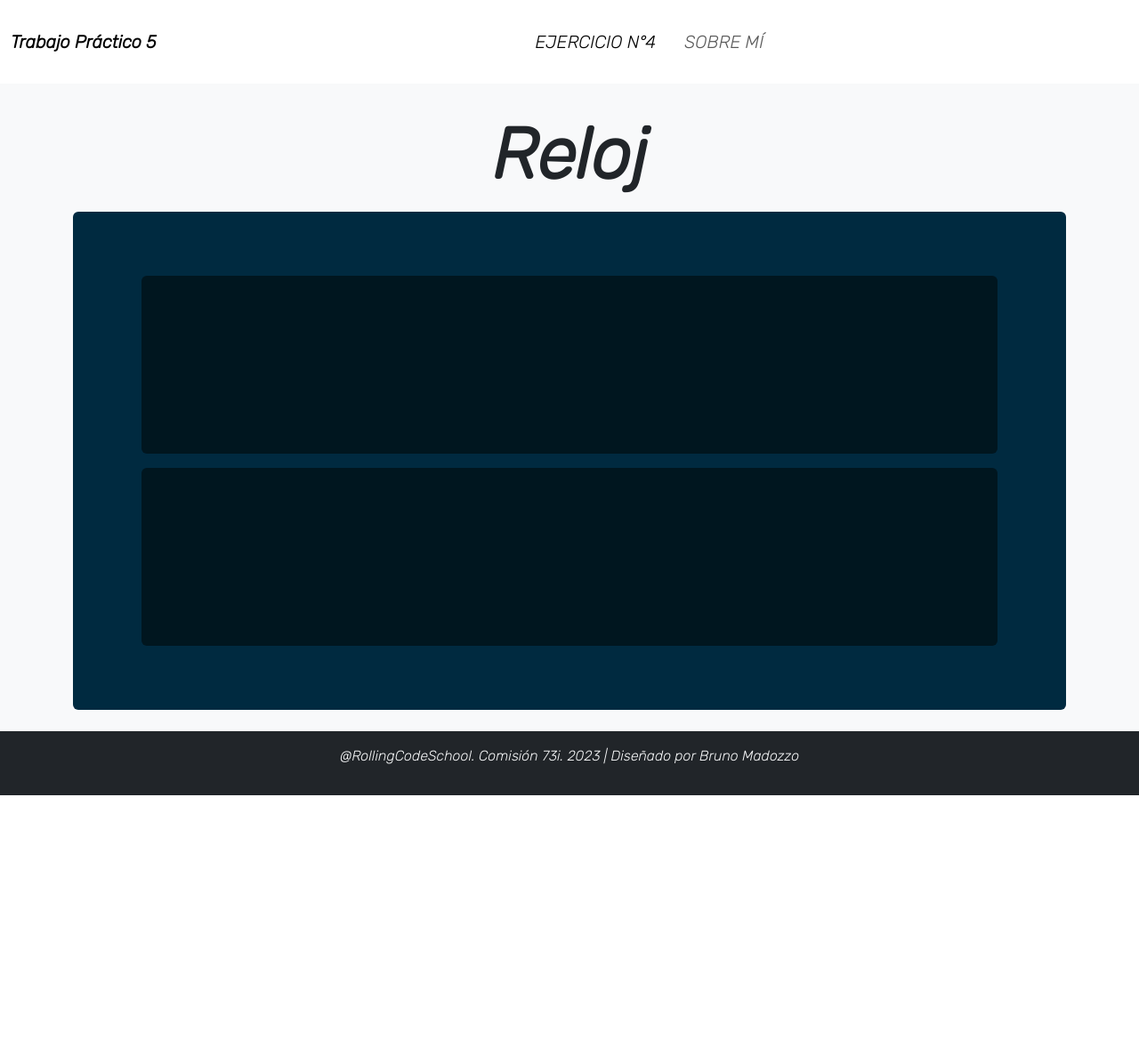
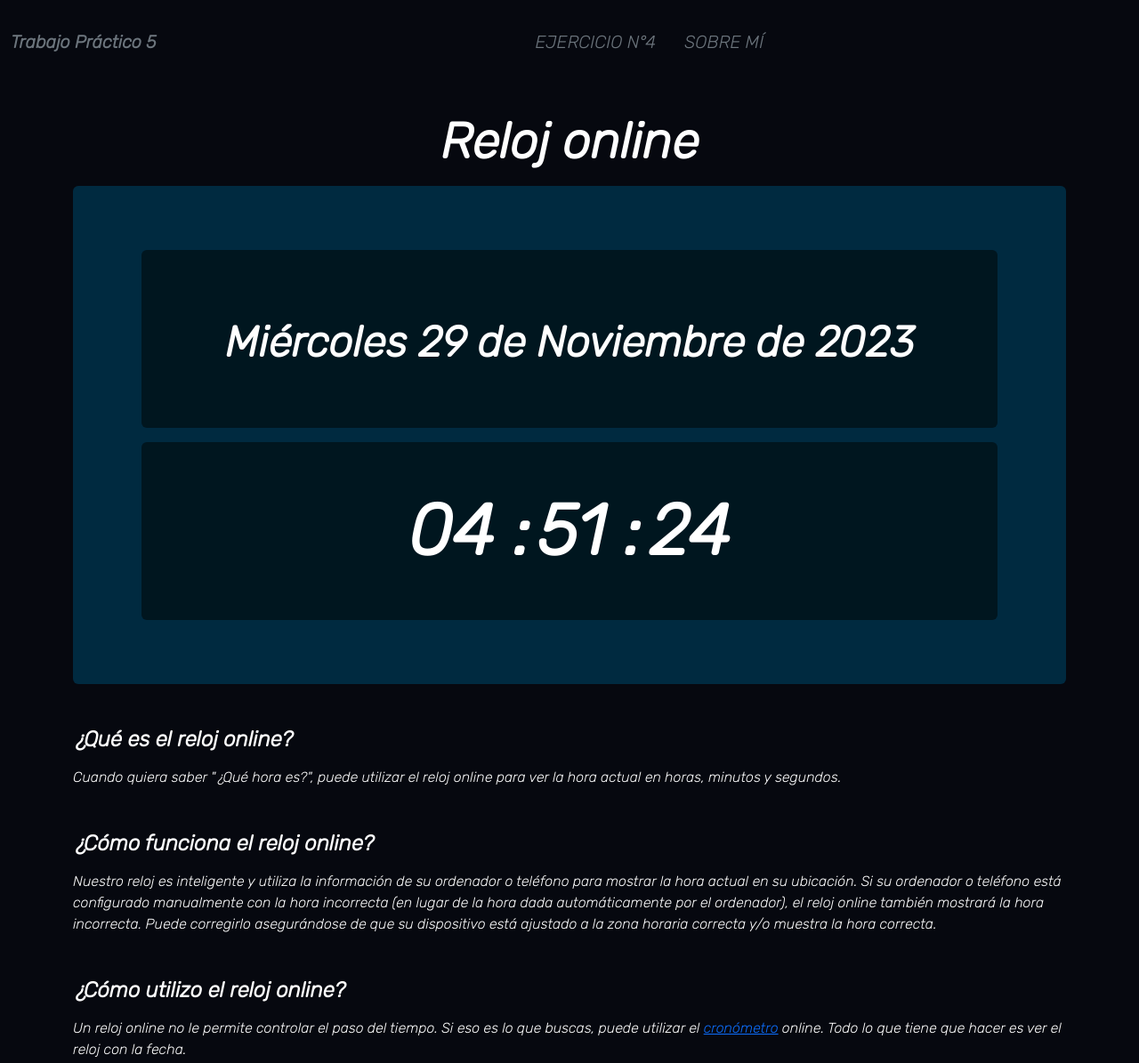
Before and after one commit to brunomry/RELOJ_TP5, a plain HTML site: page index.html in a window 1280 px wide. Shown: the top 1195 px of the page at 89% size. Before the commit the page ends 894 px from the top, so only its background shows below. Drawn offline with nearby package versions, Linux system fonts and the light colour scheme.

Commit message:
Resolucion de ejercicio N°4-TP5-Reloj. Se cambió el color de fondo de la pagina. Se agrego info de reloj

```diff
--- a/CSS/styles.css
+++ b/CSS/styles.css
@@ -3,6 +3,7 @@ body{
   flex-direction: column;
   min-height: 100vh;
   font-family: 'Rubik','Raleway',sans-serif;
+  background: #06080F;
 }
 
 main{
@@ -22,6 +23,10 @@ main{
   background: #00161F;
 }
 
+footer{
+  border: 1px solid ;
+}
+
 @media all and (min-width: 768px){
   .containerReloj{
     height: 35rem;
--- a/JS/ejercicio4-tp5.js
+++ b/JS/ejercicio4-tp5.js
@@ -0,0 +1,75 @@
+const h2 = document.querySelector('h2');
+const h3 = document.querySelector('h3');
+
+const meses = ["Enero", "Febrero", "Marzo", "Abril", "Mayo", "Junio", "Julio", "Agosto", "Septiembre", "Octubre", "Noviembre", "Diciembre"];
+const dias = ["Domingo", "Lunes", "Martes", "Miércoles", "Jueves", "Viernes", "Sábado"];
+
+let diaActual;
+let numeroDiaActual;
+let mesActual;
+let anioActual;
+let h;
+let m;
+let s;
+
+const concatenar = i => i < 10 ? "0" + i : i;
+
+const comenzarReloj = () => {
+  //fecha
+  const date = new Date();
+  const datosFecha = date.toDateString().split(' ');
+
+  diaActual = dias[date.getDay()];
+  numeroDiaActual = datosFecha[2];
+  mesActual = meses[date.getMonth()];
+  anioActual = date.getFullYear();
+
+  //hora
+  h = date.getHours();
+  m = date.getMinutes();
+  s = date.getSeconds();
+
+  h = concatenar(h);
+  m = concatenar(m);
+  s = concatenar(s);
+}
+
+const mostrarReloj = () => {
+  h2.innerHTML = `<div class="d-flex gap-2">
+                    <h3 class="display-1 fw-bold">${h} :</h3>
+                    <h3 class="display-1 fw-bold">${m} :</h3>
+                    <h3 class="display-1 fw-bold">${s}</h3>
+                  </div>`
+  h3.textContent = `${diaActual} ${numeroDiaActual} de ${mesActual} de ${anioActual}`;
+}
+
+setInterval(() => {
+  comenzarReloj();
+  mostrarReloj();
+}, 1000);
+
+
+//Segunda solución
+
+/*let horaActual = [];
+
+setInterval(() => {
+  const date = new Date();
+  const datosFecha = date.toDateString().split(' ');
+
+  diaActual = dias[date.getDay()];
+  numeroDiaActual = datosFecha[2];
+  mesActual = meses[date.getMonth()];
+  anioActual = date.getFullYear();
+
+  horaActual = date.toTimeString().split(" ")[0].split(":");
+  h2.innerHTML = `<div class="d-flex gap-2">
+                    <h3 class="display-1 fw-bold">${horaActual[0]} :</h3>
+                    <h3 class="display-1 fw-bold">${horaActual[1]} :</h3>
+                    <h3 class="display-1 fw-bold">${horaActual[2]}</h3>
+                  </div>`
+  h3.textContent = `${diaActual} ${numeroDiaActual} de ${mesActual} de ${anioActual}`;
+
+}, 1000);
+
+*/
--- a/index.html
+++ b/index.html
@@ -29,9 +29,9 @@
   </head>
   <body>
     <header>
-      <nav class="navbar navbar-expand-md py-4 bg-white">
+      <nav class="navbar navbar-expand-md py-4">
         <div class="container-fluid">
-          <a class="navbar-brand fw-bold fst-italic" href="./index.html"
+          <a class="navbar-brand fw-bold text-secondary" href="./index.html"
             >Trabajo Práctico 5</a
           >
           <button
@@ -51,22 +51,22 @@
           >
             <ul class="navbar-nav w-100 d-flex justify-content-center fs-5">
               <li class="nav-item px-2">
-                <a class="nav-link active" href="./index.html"
+                <a class="nav-link active text-secondary" href="./index.html"
                   >EJERCICIO N°4</a
                 >
               </li>
               <li class="nav-item px-2">
-                <a class="nav-link" href="./sobreMi.html">SOBRE MÍ</a>
+                <a class="nav-link text-secondary" href="./sobreMi.html">SOBRE MÍ</a>
               </li>
             </ul>
           </div>
         </div>
       </nav>
     </header>
-    <main class="bg-body-tertiary py-4">
+    <main class="py-4">
       <section class="container mt-2 text-white">
-        <h1 class="text-center mb-3 fw-bold display-1 text-dark">
-          Reloj
+        <h1 class="text-center mb-3 fw-bold display-4">
+          Reloj online
         </h1>
         <div class="d-flex flex-column gap-2 justify-content-md-center align-items-md-center containerReloj p-4 rounded-2">
           <div class="containerFecha pt-3 d-flex justify-content-center align-items-center rounded-2 text-center" id="containerFecha">
@@ -77,8 +77,16 @@
           </div>
         </div>
       </section>
+      <section class="container text-white mt-5">
+        <h4 class="fw-bold mb-3 ">¿Qué es el reloj online?</h4>
+        <p>Cuando quiera saber "¿Qué hora es?", puede utilizar el reloj online para ver la hora actual en horas, minutos y segundos.</p>
+        <h4 class="fw-bold mb-3 mt-5">¿Cómo funciona el reloj online?</h4>
+        <p>Nuestro reloj es inteligente y utiliza la información de su ordenador o teléfono para mostrar la hora actual en su ubicación. Si su ordenador o teléfono está configurado manualmente con la hora incorrecta (en lugar de la hora dada automáticamente por el ordenador), el reloj online también mostrará la hora incorrecta. Puede corregirlo asegurándose de que su dispositivo está ajustado a la zona horaria correcta y/o muestra la hora correcta.</p>
+        <h4 class="fw-bold mb-3 mt-5">¿Cómo utilizo el reloj online?</h4>
+        <p>Un reloj online no le permite controlar el paso del tiempo. Si eso es lo que buscas, puede utilizar el <a href="https://cronometro-online-bmr.netlify.app" target="_blank">cronómetro</a> online. Todo lo que tiene que hacer es ver el reloj con la fecha.</h4>
+      </section>
     </main>
-    <footer class="bg-dark p-3">
+    <footer class="p-3">
       <div class="text-light text-center">
         <p>
           @RollingCodeSchool. Comisión 73i. 2023 | Diseñado por Bruno Madozzo
```
